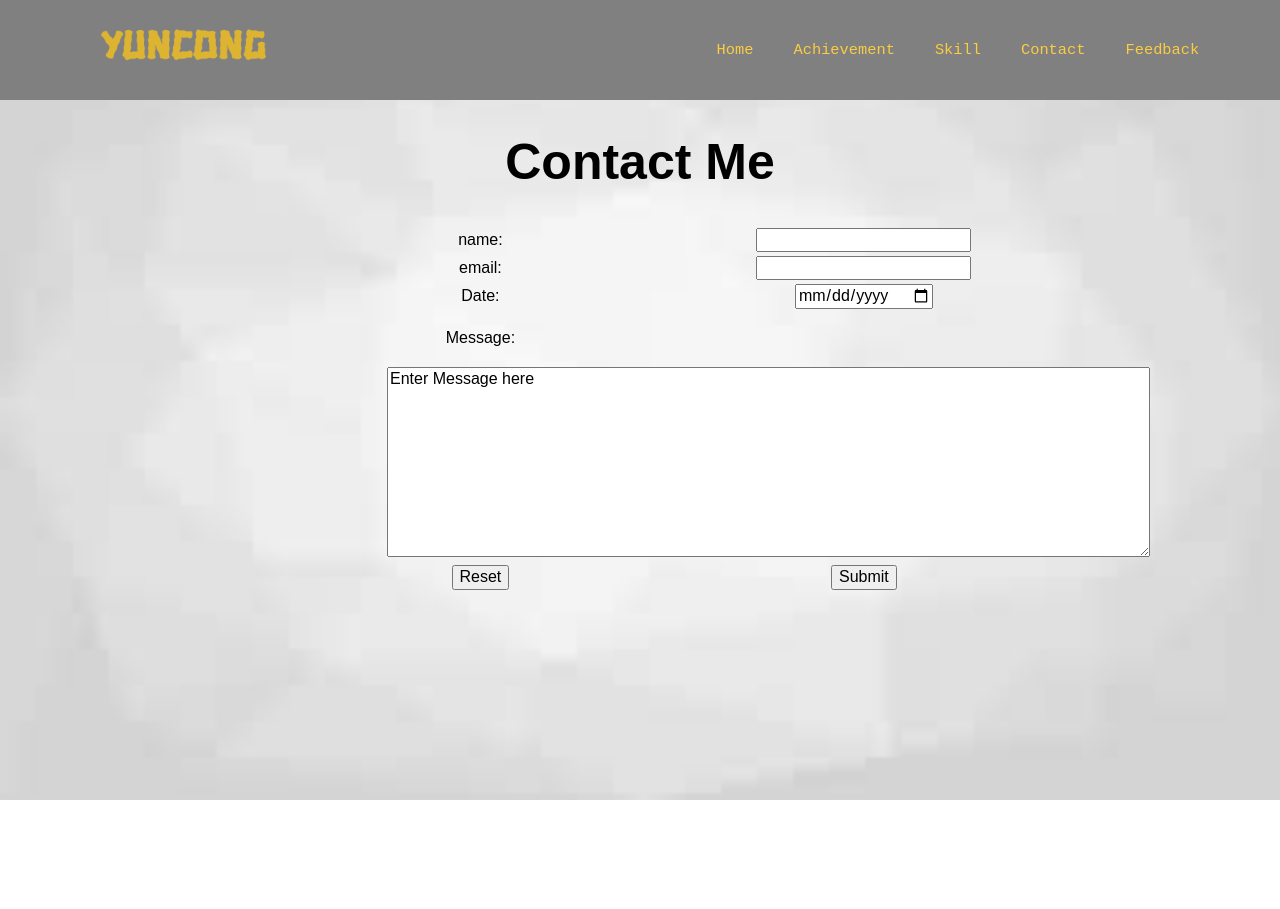
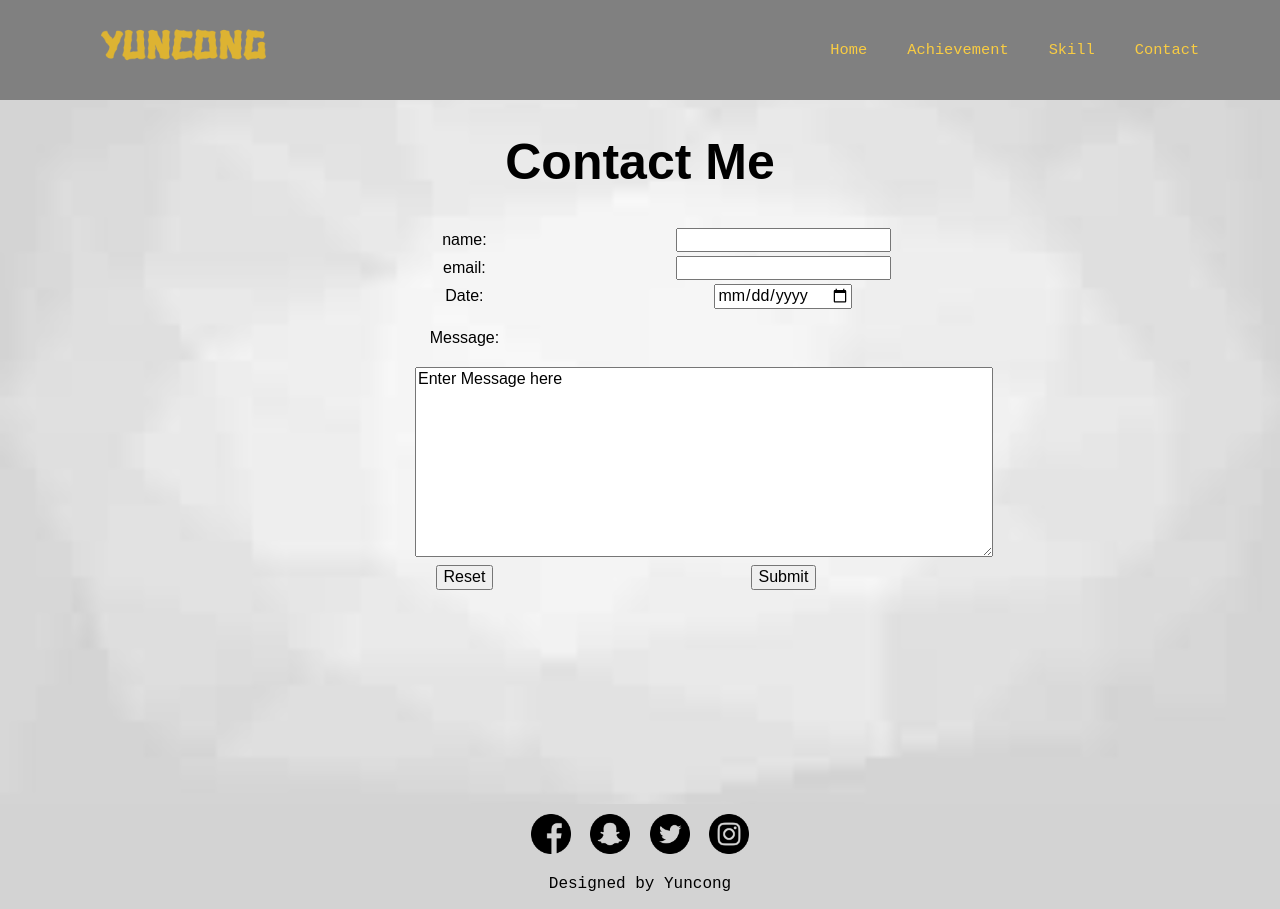
Before and after one commit to YC-Chow/ID_Assignment1, a plain HTML site: page contact.html in a window 1280 px wide. Before the commit the page ends 800 px from the top, so only its background shows below. Drawn offline with Linux system fonts and the light colour scheme.

Commit message:
Modify footer

```diff
--- a/contact.html
+++ b/contact.html
@@ -27,7 +27,6 @@
                     <li><a href="achievement.html">Achievement</a></li>
                     <li><a href="skill.html">Skill</a></li>
                     <li><a href="contact.html">Contact</a></li>
-                    <li><a href="feedback.html">Feedback</a></li>
                 </ul>
                 <div class="burger">
                     <div class="line1"></div>
@@ -56,7 +55,7 @@
                         <td><p>Message:</p></td>
                     </tr>
                     <tr>
-                        <td colspan="2"><textarea name="remarks" id="remarks" cols="80" rows="10">Enter Message here</textarea></td>
+                        <td colspan="2"><textarea name="remarks" id="remarks" cols="60" rows="10">Enter Message here</textarea></td>
                     </tr>
                     <tr>
                         <td><input type="reset" value="Reset"></td>
@@ -65,5 +64,14 @@
                 </table>
             </form>
         </section>
+        <footer>
+            <div class="footer">
+                <a href="social.html" target="_blank"><img src="facebook.png" alt="facebook" id="social"></a>
+                <a href="social.html" target="_blank"><img src="snapchat.png" alt="snapchat" id="social"></a>
+                <a href="social.html" target="_blank"><img src="twitter.png" alt="twitter" id="social"></a>
+                <a href="social.html" target="_blank"><img src="instagram.png" alt="Insta" id="social"></a>
+                <p>Designed by Yuncong</p>
+            </div>
+        </footer>
     </body>
 </html>
--- a/style.css
+++ b/style.css
@@ -62,9 +62,9 @@ header nav img {
 
 footer{
     position: absolute;
-    width: 100%;
+    min-width: 100%;
+    width: auto;
     height: auto;
-    margin-top: 2%;
     text-align: center;
     font-family: 'Courier New', Courier, Arial;
     background-color: lightgray;
@@ -82,6 +82,7 @@ footer{
 section{
     text-align: center;
     font-family: Arial, Helvetica, sans-serif;
+    min-height: calc(90vh - 50px);
 }
 section h1{
     font-size: 50px;
```
Also changed, not shown: achievement.html (+3 -2 lines), index.html (+1 -4 lines), skill.html (+1 -1 lines).
